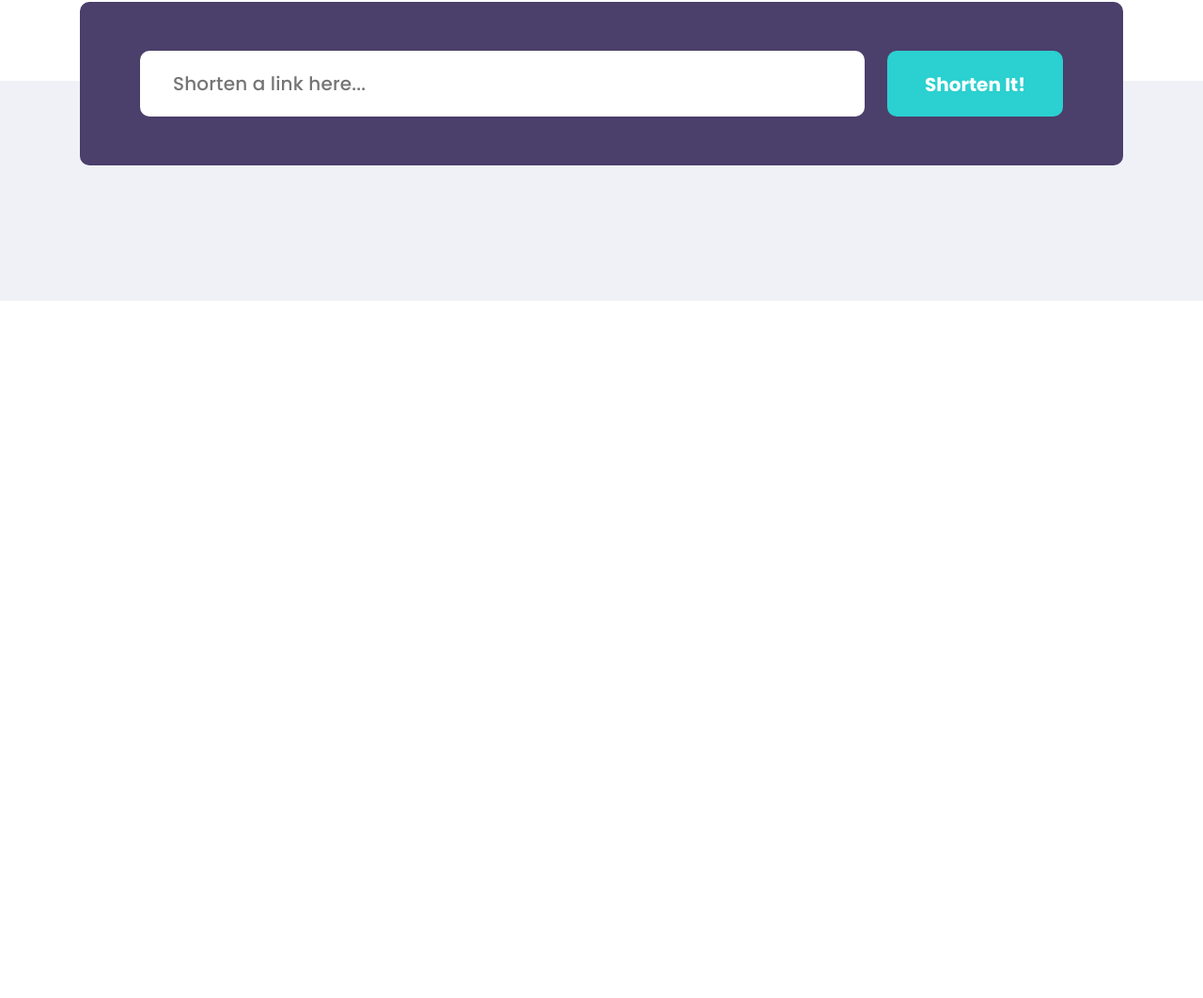
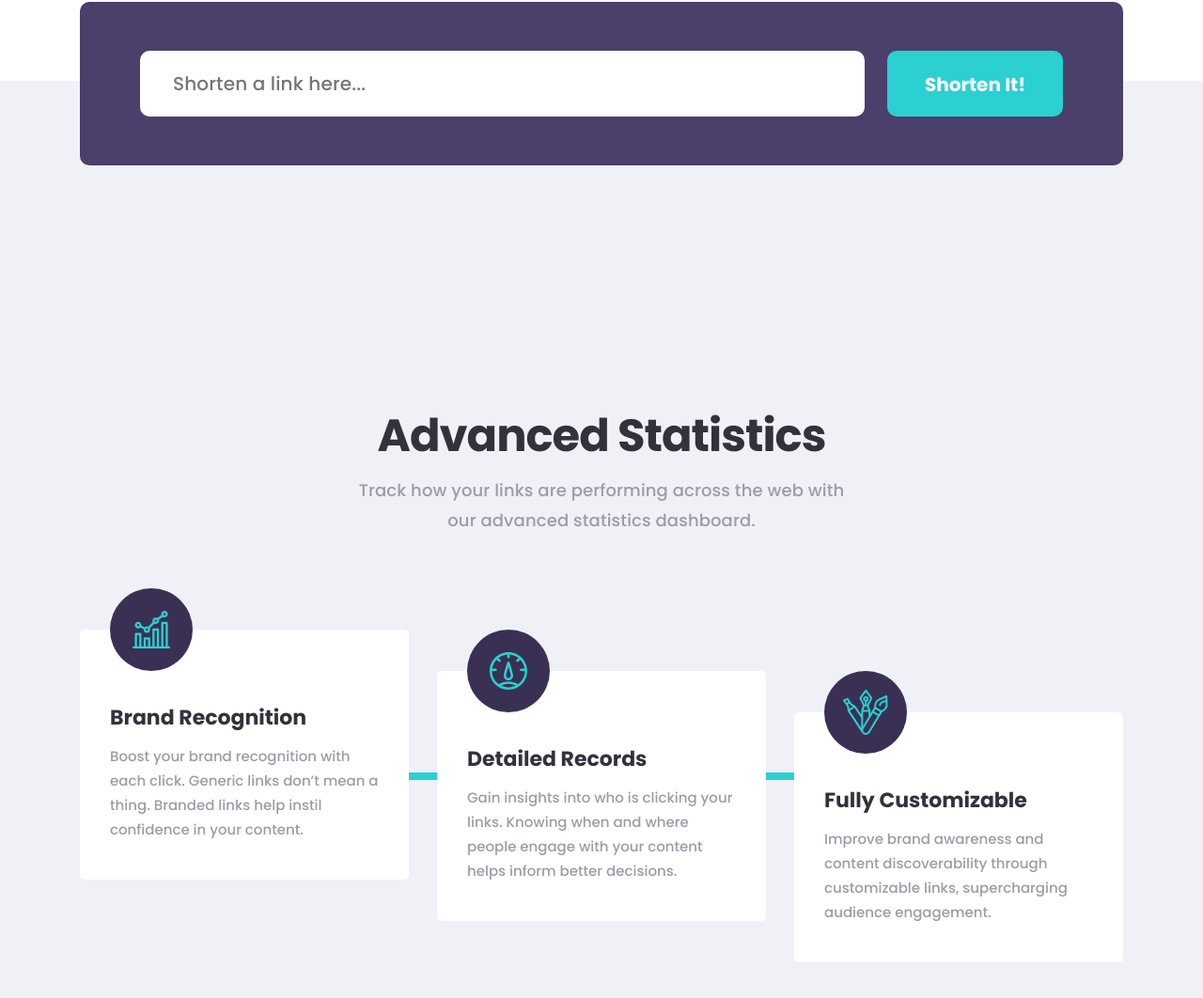
Before and after one commit to jurabek10/shortly-demo, a plain HTML site: page index.html in a window 1280 px wide. Shown: the part 716-1778 px from the top of the page at 94% size. Before the commit the page ends 1036 px from the top, so only its background shows below. Drawn offline with Linux system fonts and the light colour scheme.

Commit message:
Add index-features

```diff
--- a/css/styles.css
+++ b/css/styles.css
@@ -372,3 +372,111 @@ main {
 .url-shortener__copy-button--copied {
     background-color: #3A3054;
 }
+
+
+/* INDEX-FEATURES */
+.index-features {
+    padding-top: 120px;
+    padding-bottom: 120px;
+    background-color: var(--light-bg-color);
+}
+
+.index-features__top {
+    max-width: 540px;
+    margin-right: auto;
+    margin-left: auto;
+    text-align: center;
+}
+
+.index-features__title {
+    margin-top: 0;
+    margin-bottom: 18px;
+    font-size: 48px;
+    line-height: 48px;
+    color: var(--title-color);
+    font-weight: 700;
+    font-style: normal;
+    letter-spacing: -1px;
+}
+
+.index-features__top-info {
+    margin: 0;
+    margin-bottom: 100px;
+    color: #9E9AA8;
+    font-size: 18px;
+    font-style: normal;
+    line-height: 32px; /* 177.778% */
+    letter-spacing: 0.123px;
+}
+
+.index-features__list {
+    position: relative;
+    z-index: 1;
+    display: flex;
+    align-items: flex-start;
+    padding: 0;
+    margin: 0;
+    list-style: none;
+}
+
+.index-features__list::before {
+    position: absolute;
+    z-index: -1;
+    left: 0;
+    top: 152px;
+    width: 100%;
+    height: 8px;
+    background-color: #2BD0D0;
+    content: "";
+}
+
+.index-features__item {
+    width: 350px;
+}
+
+.index-features__item:not(:last-child) {
+    margin-right: 30px;
+}
+
+.index-features__item:nth-child(2) {
+    margin-top: 44px;
+}
+
+.index-features__item:last-child {
+    margin-top: 88px;
+}
+
+.index-feature {
+    position: relative;
+    padding: 77px 32px 40px;
+    background-color: #fff;
+    border-radius: 5px;
+}
+
+.index-feature__icon-wrapper {
+    position: absolute;
+    left: 32px;
+    top: -44px;
+    display: flex;
+    align-items: center;
+    justify-content: center;
+    width: 88px;
+    height: 88px;
+    background-color: #3A3054;
+    border-radius: 50%;
+}
+
+.index-feature__title {
+    margin-top: 0;
+    margin-bottom: 12px;
+    color: var(--title-color);
+    font-size: 22px;
+    font-style: normal;
+    font-weight: 700;
+    line-height: normal;
+}
+
+.index-feature__info {
+    margin: 0;
+    font-style: normal;
+}
--- a/index.html
+++ b/index.html
@@ -85,7 +85,40 @@
                 </section>
             </div>
         </div>
-    </div>
+
+        <!-- INDEX-FEATURES -->
+        <section class="index-features">
+            <div class="container">
+                <div class="index-features__top">
+                    <h2 class="index-features__title">Advanced Statistics</h2>
+                    <p class="index-features__top-info">Track how your links are performing across the web with our advanced statistics dashboard.</p>
+                </div>
+
+                <ul class="index-features__list">
+                    <li class="index-features__item index-feature">
+                        <div class="index-feature__icon-wrapper">
+                            <img class="index-feature_icon" src="img/brand.svg" alt="Line chart icon" width="40" height="40">
+                        </div>
+                        <h3 class="index-feature__title">Brand Recognition</h3>
+                        <p class="index-feature__info">Boost your brand recognition with each click. Generic links don’t mean a thing. Branded links help instil confidence in your content.</p>
+                    </li>
+                    <li class="index-features__item index-feature">
+                        <div class="index-feature__icon-wrapper">
+                            <img class="index-feature_icon" src="img/detailed.svg" alt="Detailed-icon" width="40" height="40">
+                        </div>
+                        <h3 class="index-feature__title">Detailed Records</h3>
+                        <p class="index-feature__info">Gain insights into who is clicking your links. Knowing when and where people engage with your content helps inform better decisions.</p>
+                    </li>
+                    <li class="index-features__item index-feature">
+                        <div class="index-feature__icon-wrapper">
+                            <img class="index-feature_icon" src="img/fullly.svg" alt="Fully Customizable-icon" width="48" height="48">
+                        </div>
+                        <h3 class="index-feature__title">Fully Customizable</h3>
+                        <p class="index-feature__info">Improve brand awareness and content discoverability through customizable links, supercharging audience engagement.</p>
+                    </li>
+                </ul>
+            </div>
+        </section>
 </main>
 <script src="js/main.js"></script>
 </body>
```
